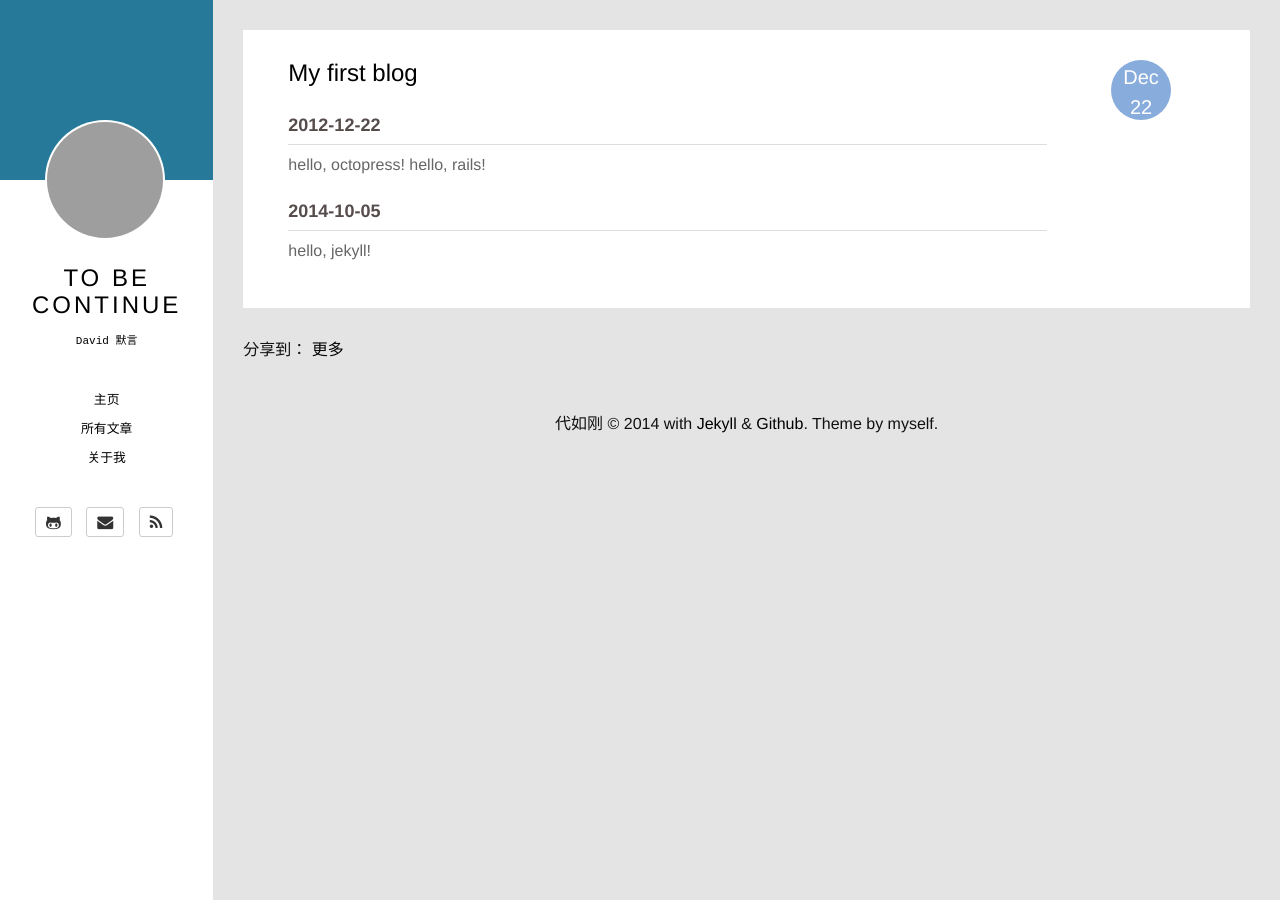
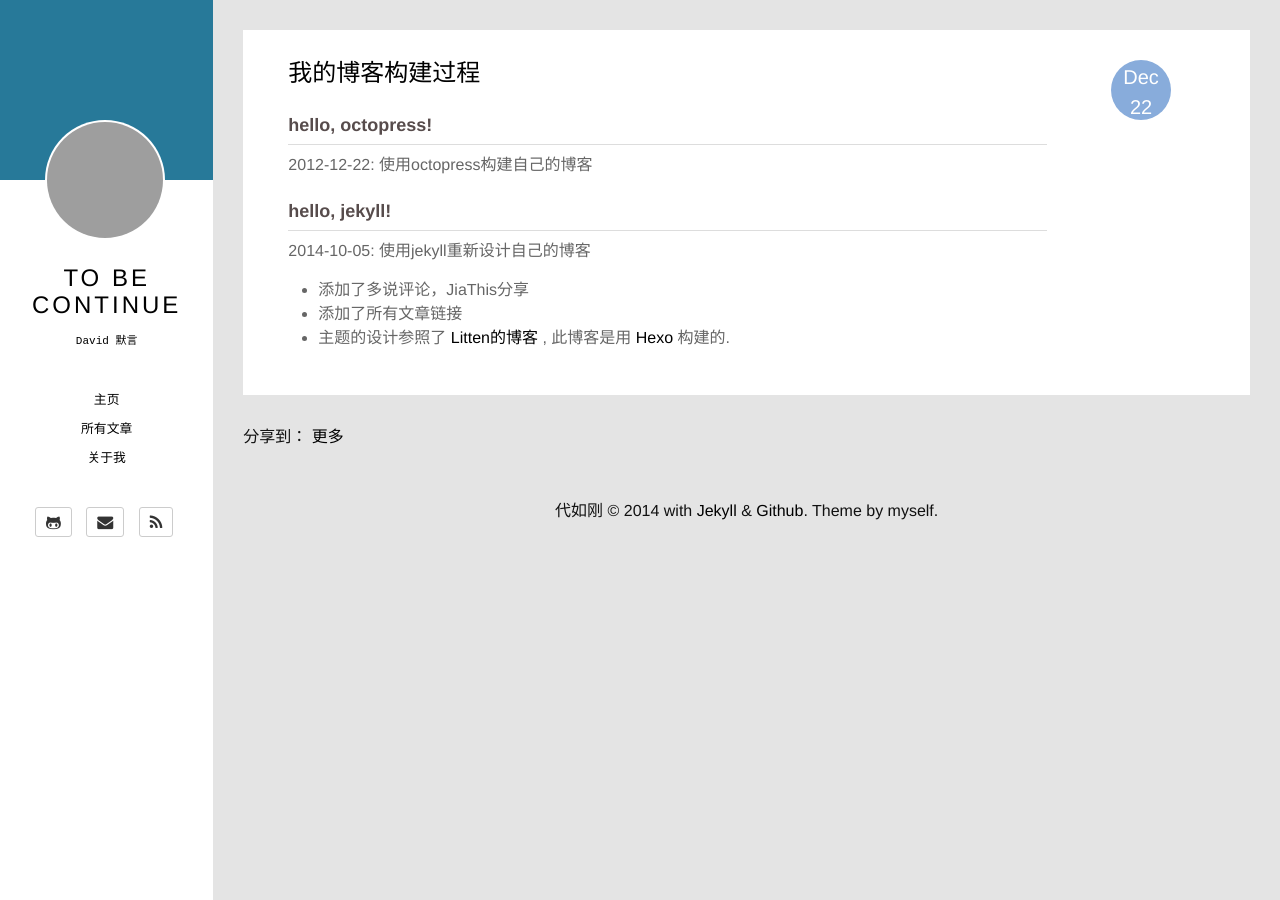
Before and after one commit to MakeItEasy/makeiteasy.github.com, a Jekyll site: the page built from _posts/2012-12-22-my-first-blog.markdown, in a window 1280 px wide. Built offline with Jekyll 4.4.1, drawn with Linux system fonts in a browser that asks for light colours; Markdown is read by kramdown in place of the engine named in the settings; comment, search, counter and statistics services are not loaded; grey boxes are pictures that could not be loaded.

Commit message:
修改了博客构建过程

```diff
--- a/_posts/2012-12-22-my-first-blog.markdown
+++ b/_posts/2012-12-22-my-first-blog.markdown
@@ -1,14 +1,17 @@
 ---
 layout: post
-title: "My first blog"
+title: "我的博客构建过程"
 date: 2012-12-22 20:30
 comments: true
 ---
 
-#### 2012-12-22
-hello, octopress!
-hello, rails!
+#### hello, octopress!
+2012-12-22: 使用octopress构建自己的博客
 
-#### 2014-10-05
+#### hello, jekyll!
 
-hello, jekyll!
+2014-10-05: 使用jekyll重新设计自己的博客
+
+* 添加了多说评论，JiaThis分享
+* 添加了所有文章链接
+* 主题的设计参照了 [Litten的博客](http://litten.github.io/) , 此博客是用 [Hexo](http://hexo.io/) 构建的.
```
